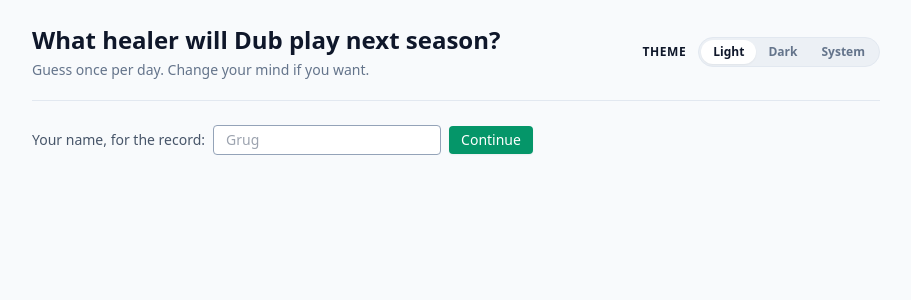
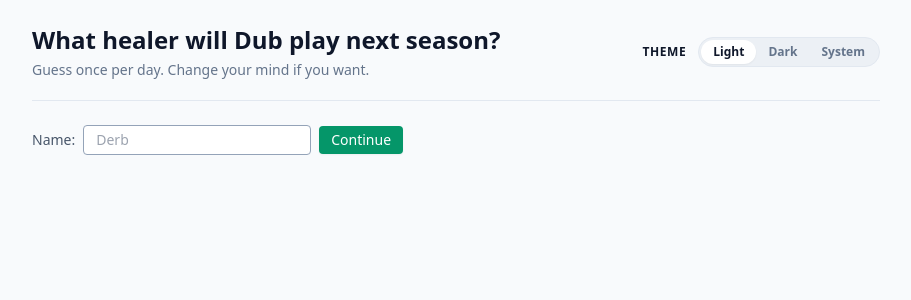
Before and after one commit to bmalin92/dublymarket, a Next.js app: page / in a window 1280 px wide. Shown: the top 300 px of the page, without its empty margins (184-1095 px from the left). Built offline with nearby package versions, Linux system fonts and the light colour scheme; no server answers.

Commit message:
feat: simplify name label and placeholder

```diff
--- a/src/components/NameCapture.tsx
+++ b/src/components/NameCapture.tsx
@@ -21,14 +21,14 @@ export function NameCapture({ onSubmit }: NameCaptureProps) {
       }}
     >
       <label htmlFor="guesser-name" className="text-sm text-slate-600 dark:text-slate-300 font-medium">
-        Your name, for the record:
+        Name:
       </label>
       <input
         id="guesser-name"
         className="rounded border border-slate-400 dark:border-slate-800 bg-white dark:bg-slate-900 px-3 py-1 text-sm text-slate-900 dark:text-white outline-none focus:ring-2 focus:ring-emerald-500 transition-colors"
         value={name}
         onChange={(event) => setName(event.target.value)}
-        placeholder="Grug"
+        placeholder="Derb"
         required
       />
       <button
```
